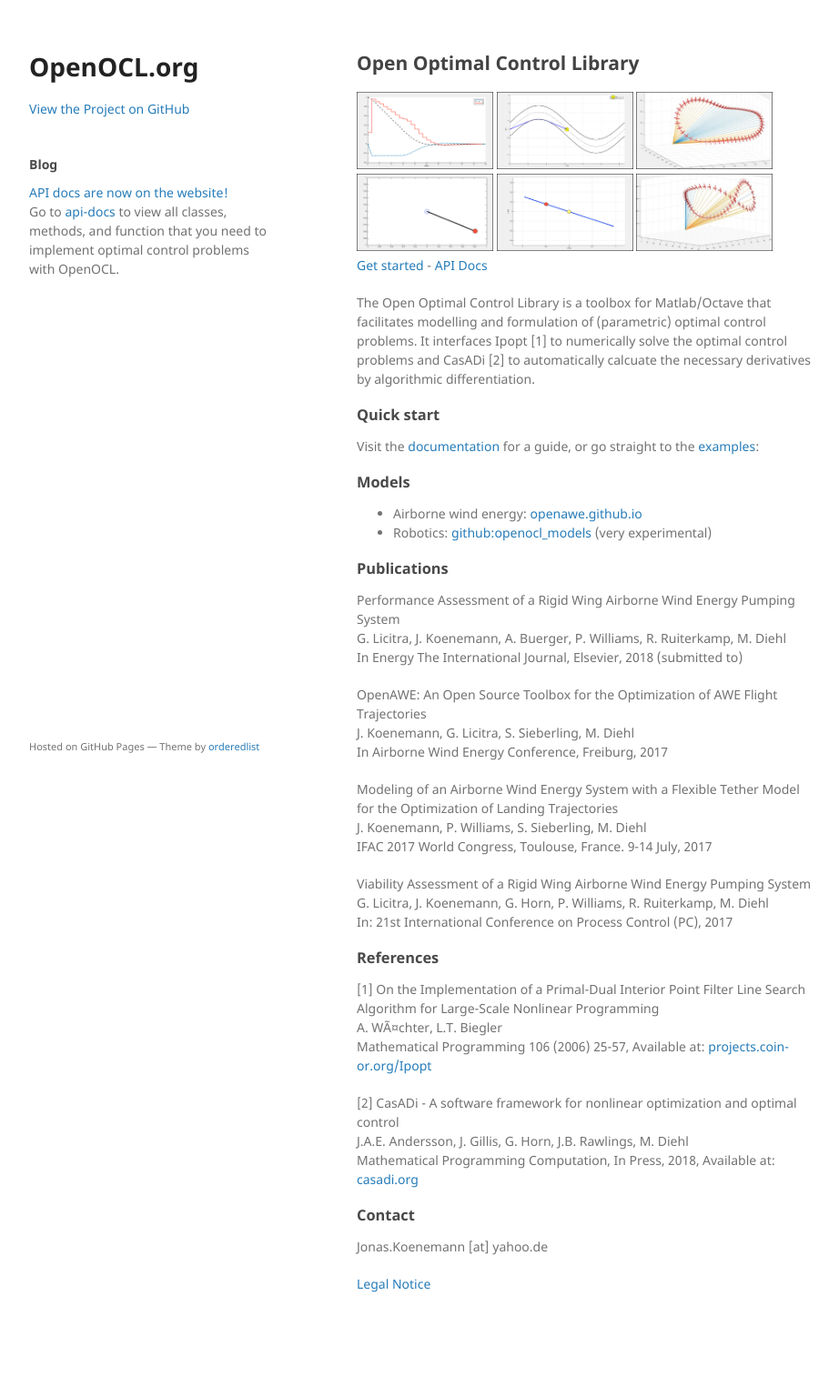
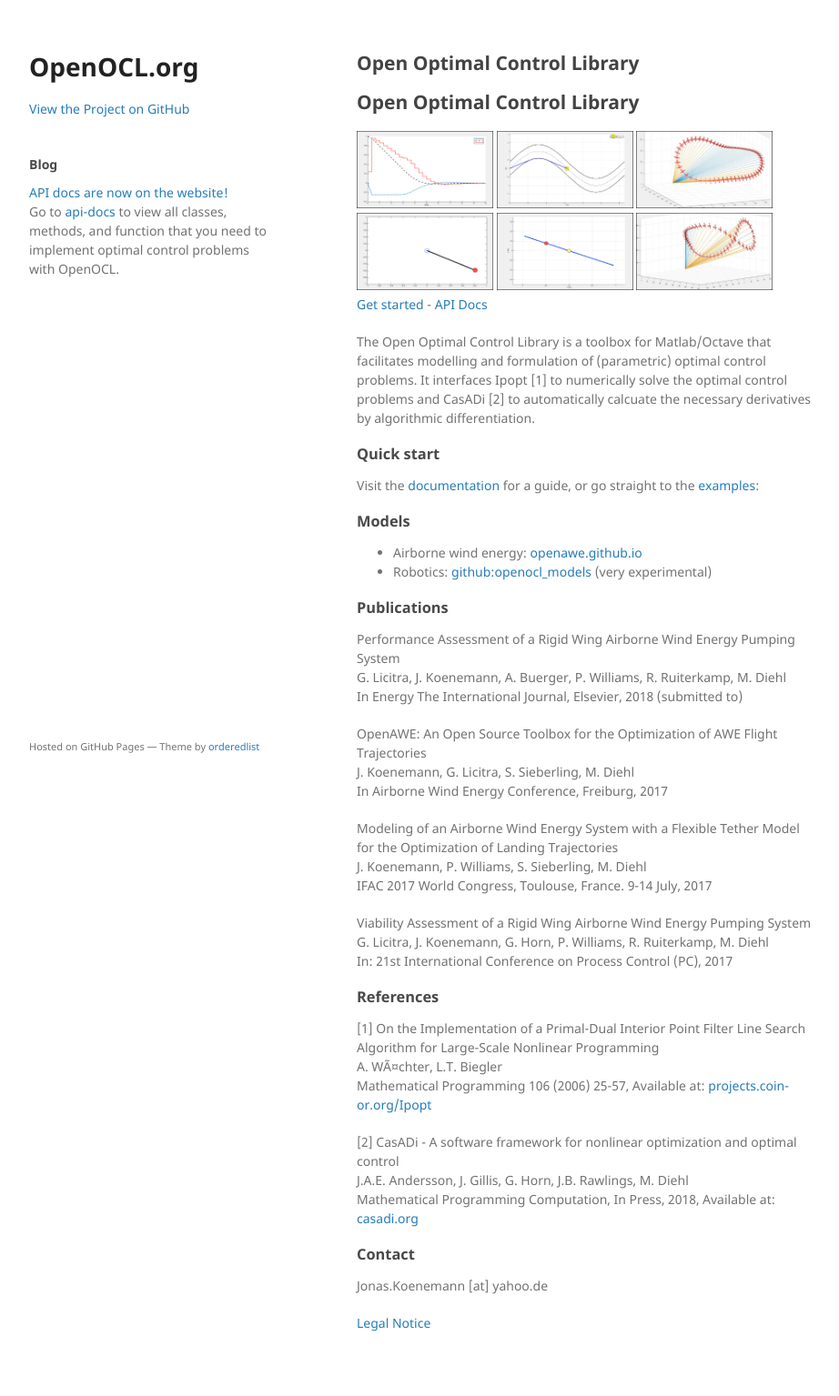
Before and after one commit to OpenOCL/openocl.github.io, a Jekyll site: the page built from index.md, in a window 1280 px wide. Shown: the whole page at 91% size, without its empty margins (178-1100 px from the left). Built offline with Jekyll 4.4.1, drawn with Linux system fonts in a browser that asks for light colours; our own code applies the rules of GitHub Pages for plain Markdown files; before the commit the page ends 1492 px from its top, so only the background shows below that.

Commit message:
Update default.html

```diff
--- a/_layouts/default.html
+++ b/_layouts/default.html
@@ -49,7 +49,10 @@
 
       </header>
       <section>
-
+        {% if page.title != "Open Optimal Control Library" %}
+        <p><a href="{{ site.url | relative_url  }}">back</a></p>
+        {% endif %}
+        <h2> {{ page.title }} </h2>
       {{ content }}
 
       </section>
```
